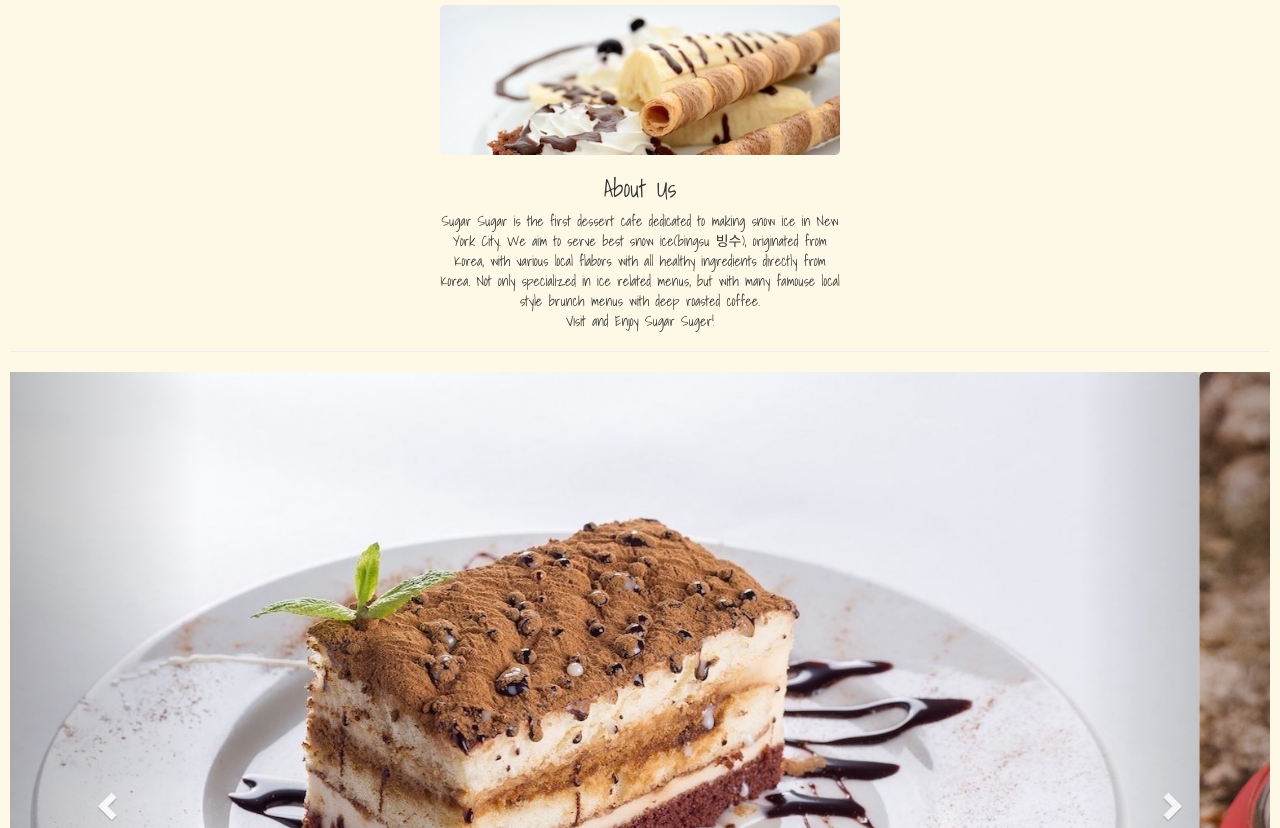
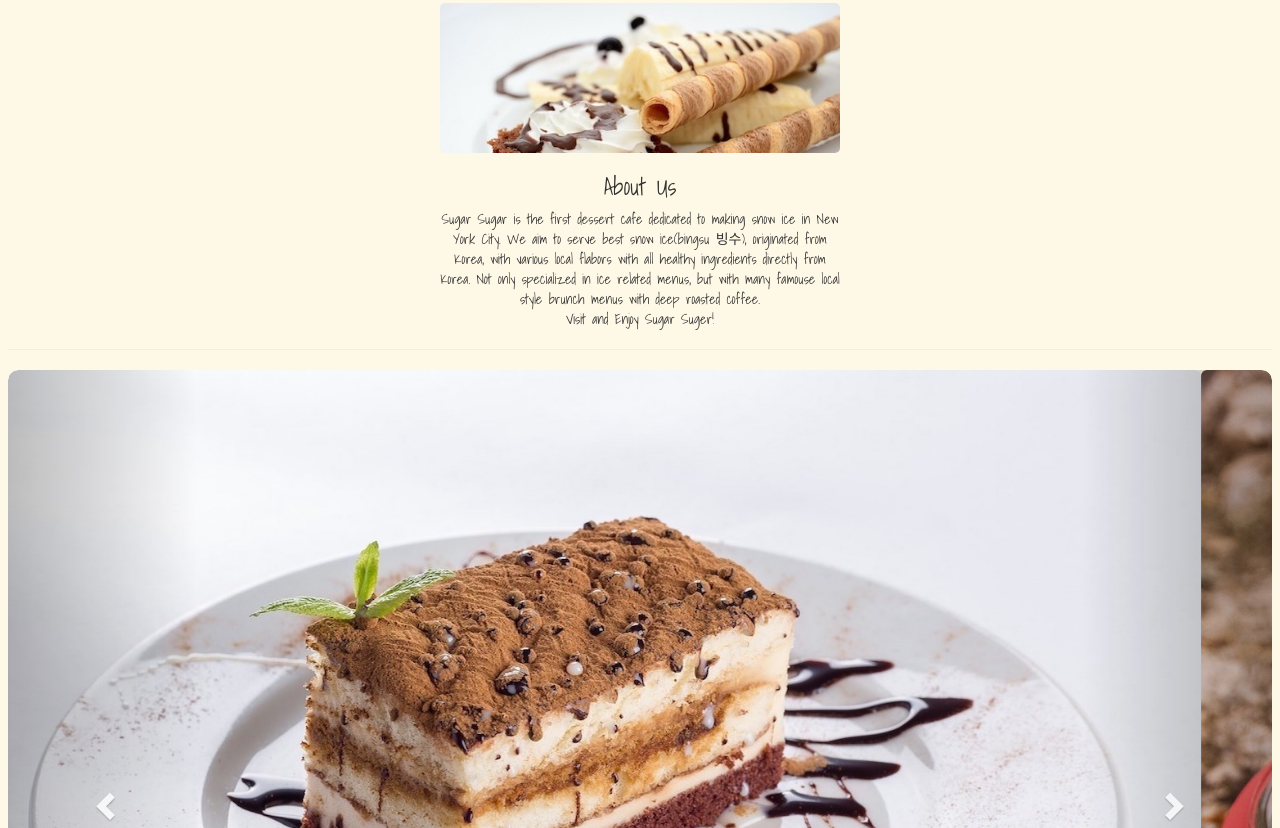
Before and after one commit to artminor/sgBootcamp, a plain HTML site: page restaurant_site_bootstrap/index.html in a window 1280 px wide. Shown: the part 312-1140 px from the top of the page. Drawn offline with Linux system fonts and the light colour scheme.

Commit message:
site part 3

```diff
--- a/restaurant_site_bootstrap/index.html
+++ b/restaurant_site_bootstrap/index.html
@@ -13,8 +13,7 @@
     <style>
       body {
         text-align: center;
-        margin: auto;
-        padding: 5px;
+        padding: 3px;
         background-color: #FEF9E7;
       }
     </style>
@@ -164,6 +163,9 @@
         $(".nav li").removeClass("active");
         $(this).addClass("active");
       });
+      $(document).ready(function() {
+        $('.carousel').carousel();
+      });
     </script>
 
     <noscript>JavaScript is off. Please enable to view full site.</noscript>
--- a/restaurant_site_bootstrap/restaurantStyles.css
+++ b/restaurant_site_bootstrap/restaurantStyles.css
@@ -39,6 +39,14 @@ table, th {
     opacity: 1;
 }
 
+.carousel, .slide,
+.carousel .carousel-inner,
+.carousel .carousel-item,
+.carousel .carousel-item img,
+.carousel .carousel-control {
+  border-radius: 10px;
+  overflow: hidden;
+}
 .content {
   margin: auto;
   text-align: center;
```
